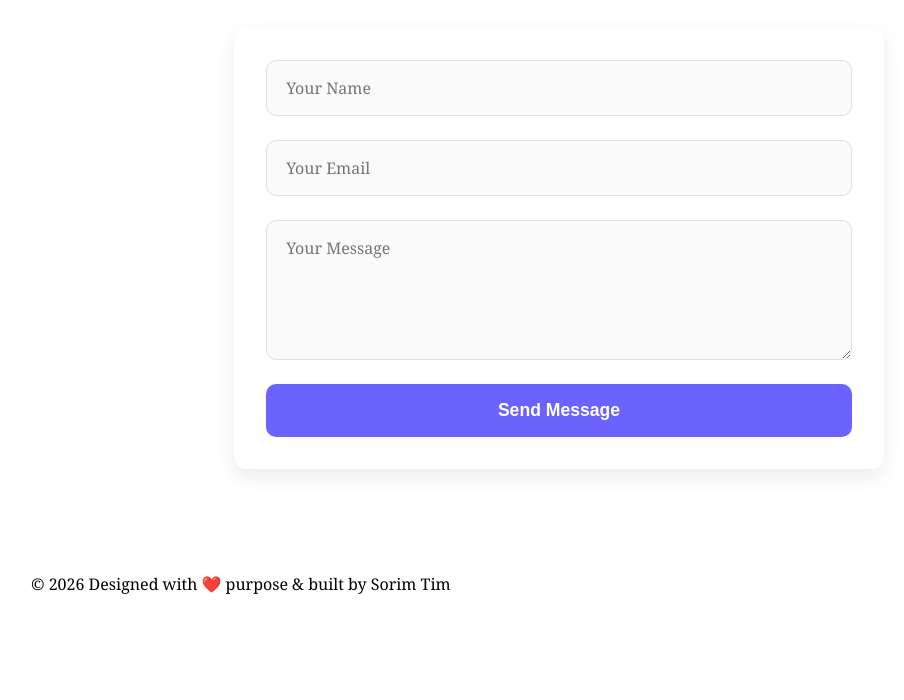
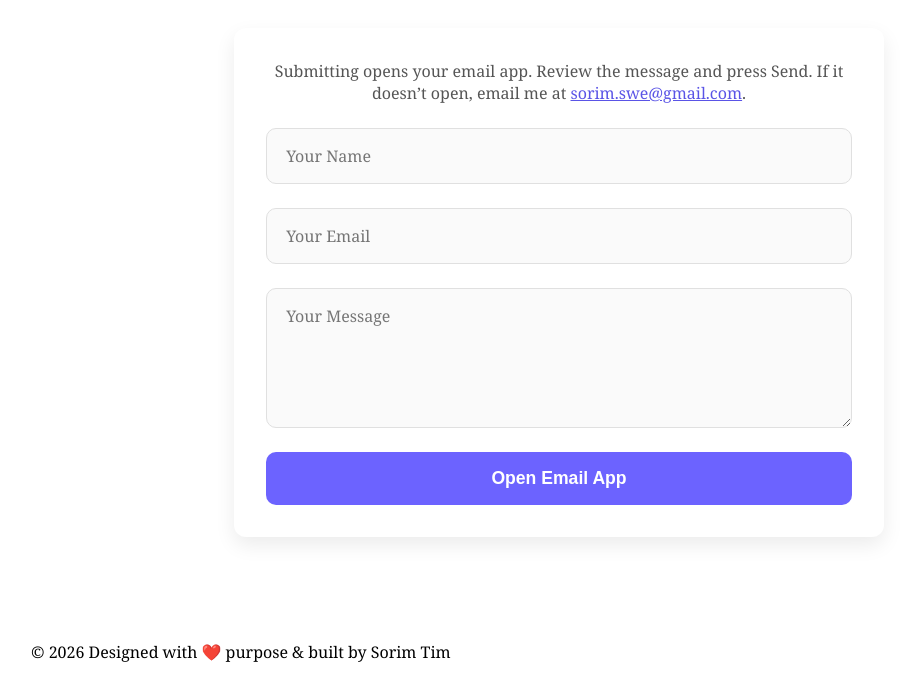
Before and after one commit to StarCatcher23/StarCatcher23_PortfolioBlog_React, a React (Vite) app: page /#/contact in a window 1280 px wide. Shown: the part 808-1508 px from the top of the page, without its empty margins (81-985 px from the left). Before the commit the page ends 1443 px from the top, so only its background shows below. Built offline with nearby package versions, Linux system fonts and the light colour scheme; no server answers.

Commit message:
change contact format to where people will have to press send on email

```diff
--- a/src/pages/Contact/Contact.css
+++ b/src/pages/Contact/Contact.css
@@ -161,40 +161,28 @@
   transform: translateY(-2px);
 }
 
-.contact__form button:disabled {
-  cursor: wait;
-  opacity: 0.7;
-  transform: none;
-}
-
 /* Button active */
 .contact__form button:active {
   transform: translateY(0);
 }
 
-/* Status message */
-.contact__status {
-  margin-top: 0.5rem;
-  font-size: 1rem;
-  font-weight: 500;
-  color: #4caf50; /* green for success */
+.contact__form-help {
+  margin: 0;
+  color: #555;
   text-align: center;
 }
 
-/* Error state (optional) */
-.contact__status.error {
-  color: #e53935;
+.contact__form-help a {
+  color: #5a54e6;
 }
 
-.contact__status-link {
-  margin-top: -1rem;
-  color: #5a54e6;
-  text-align: center;
+.contact__form-help a:focus-visible {
+  outline: 2px solid #5a54e6;
+  outline-offset: 3px;
 }
 
-.contact__status-link:focus-visible {
-  outline: 2px solid #5a54e6;
-  outline-offset: 3px;
+.contact__form-help a:hover {
+  text-decoration: underline;
 }
 
 /* --------------------------------------------- */
@@ -284,8 +272,7 @@
     border-radius: 8px;
   }
 
-  /* Status text */
-  .contact__status {
+  .contact__form-help {
     font-size: 0.9rem;
   }
 }
--- a/src/pages/Contact/Contact.jsx
+++ b/src/pages/Contact/Contact.jsx
@@ -1,5 +1,4 @@
 import { useState } from "react";
-import { sendMessage } from "../../api";
 
 import "./Contact.css";
 import aboutBg from "../../assets/Rectangle 4.png";
@@ -13,37 +12,21 @@ const contactEmail = "sorim.swe@gmail.com";
 const Contact = () => {
   // Contact form state
   const [form, setForm] = useState({ name: "", email: "", message: "" });
-  const [status, setStatus] = useState(null);
-  const [isSubmitting, setIsSubmitting] = useState(false);
 
   function handleChange(e) {
     setForm({ ...form, [e.target.name]: e.target.value });
   }
 
-  async function handleSubmit(e) {
+  function handleSubmit(e) {
     e.preventDefault();
-    setStatus(null);
-    setIsSubmitting(true);
+    const subject = encodeURIComponent(
+      `Portfolio contact message from ${form.name.trim() || "website visitor"}`,
+    );
+    const body = encodeURIComponent(
+      `Name: ${form.name}\nEmail: ${form.email}\n\n${form.message}`,
+    );
 
-    try {
-      await sendMessage(form);
-      setStatus({
-        type: "success",
-        message: "Message emailed successfully!",
-      });
-      setForm({ name: "", email: "", message: "" });
-    } catch (error) {
-      setStatus({
-        type: "error",
-        message: error.message || "Unable to send your message.",
-        emailHref: `mailto:${contactEmail}?${new URLSearchParams({
-          subject: `Portfolio contact message from ${form.name.trim() || "website visitor"}`,
-          body: `Name: ${form.name}\nEmail: ${form.email}\n\n${form.message}`,
-        })}`,
-      });
-    } finally {
-      setIsSubmitting(false);
-    }
+    window.location.href = `mailto:${contactEmail}?subject=${subject}&body=${body}`;
   }
 
   return (
@@ -92,6 +75,11 @@ const Contact = () => {
       {/* Contact Form Section */}
       <section className="contact__form-section">
         <form className="contact__form" onSubmit={handleSubmit}>
+          <p className="contact__form-help">
+            Submitting opens your email app. Review the message and press Send.
+            If it doesn’t open, email me at{" "}
+            <a href={`mailto:${contactEmail}`}>{contactEmail}</a>.
+          </p>
           <input
             name="name"
             placeholder="Your Name"
@@ -114,23 +102,7 @@ const Contact = () => {
             onChange={handleChange}
             required
           />
-          <button type="submit" disabled={isSubmitting}>
-            {isSubmitting ? "Sending..." : "Send Message"}
-          </button>
-
-          {status && (
-            <p
-              className={`contact__status ${status.type === "error" ? "error" : ""}`}
-              role={status.type === "error" ? "alert" : "status"}
-            >
-              {status.message}
-            </p>
-          )}
-          {status?.emailHref && (
-            <a className="contact__status-link" href={status.emailHref}>
-              Open an email with your message
-            </a>
-          )}
+          <button type="submit">Open Email App</button>
         </form>
       </section>
 
```
